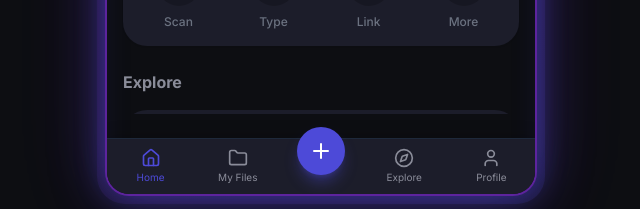
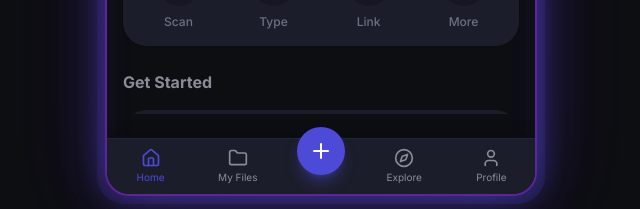
Before and after one commit to monstah123/monstah-echonote-ai, a React (Vite) app: page / in a window 1280 px wide. Shown: the part 604-813 px from the top of the page, without its empty margins (319-959 px from the left). Built offline with nearby package versions, Linux system fonts and the light colour scheme; no server answers.

Commit message:
Feature: Activate 'Continue Listening' recent note card on Home dashboard

```diff
--- a/App.tsx
+++ b/App.tsx
@@ -343,10 +343,29 @@ const App: React.FC = () => {
   }, [showToast]);
 
 
+  // Track last opened note for "Continue Listening" feature
+  const [lastOpenedNoteId, setLastOpenedNoteId] = useState<number | null>(null);
+
+  useEffect(() => {
+    if (activeNote) {
+      setLastOpenedNoteId(activeNote.id);
+      localStorage.setItem('LAST_OPENED_NOTE_ID', activeNote.id.toString());
+    }
+  }, [activeNote]);
+
+  useEffect(() => {
+    const savedId = localStorage.getItem('LAST_OPENED_NOTE_ID');
+    if (savedId) {
+      setLastOpenedNoteId(parseInt(savedId));
+    }
+  }, []);
+
+  const recentNote = notes.find(n => n.id === lastOpenedNoteId);
+
   const renderView = () => {
     switch (currentView) {
       case AppView.Home:
-        return <Home isDarkMode={isDarkMode} onNewNote={startNewNote} toggleTheme={toggleTheme} onFileImport={handleFileImport} onStartScan={handleStartScan} />;
+        return <Home isDarkMode={isDarkMode} onNewNote={startNewNote} toggleTheme={toggleTheme} onFileImport={handleFileImport} onStartScan={handleStartScan} recentNote={recentNote} onOpenNote={handleSelectNote} />;
       case AppView.Scanner:
         return <ScannerView onCapture={handleCapture} onClose={() => { setShouldAutoPlay(false); setCurrentView(AppView.Home); }} />;
       case AppView.MyFiles:
@@ -356,7 +375,7 @@ const App: React.FC = () => {
       case AppView.Chat:
         return <ChatView note={activeNote} onBack={handleBackToNotes} />;
       default:
-        return <Home isDarkMode={isDarkMode} onNewNote={startNewNote} toggleTheme={toggleTheme} onFileImport={handleFileImport} />;
+        return <Home isDarkMode={isDarkMode} onNewNote={startNewNote} toggleTheme={toggleTheme} onFileImport={handleFileImport} recentNote={recentNote} onOpenNote={handleSelectNote} />;
     }
   };
 
--- a/components/Home.tsx
+++ b/components/Home.tsx
@@ -1,7 +1,8 @@
 
 import React from 'react';
 import AppLogo from './AppLogo';
-import { Sun, Moon, File, Scan, Type, Link, Plus, Headphones, PauseCircle, User, Droplet } from 'lucide-react';
+import { Note } from '../types';
+import { Sun, Moon, File, Scan, Type, Link, Plus, Headphones, PauseCircle, User, Droplet, PlayCircle } from 'lucide-react';
 
 interface HomeProps {
     isDarkMode: boolean;
@@ -9,7 +10,11 @@ interface HomeProps {
     toggleTheme: () => void;
     onFileImport: (file: File) => void;
     onStartScan: () => void;
+    recentNote?: Note;
+    onOpenNote?: (note: Note) => void;
 }
+
+
 
 const ImportIcon: React.FC<{ icon: React.ReactNode; label: string }> = ({ icon, label }) => (
     <div className="flex flex-col items-center space-y-2 text-light-text-secondary dark:dark-text-secondary">
@@ -54,7 +59,7 @@ const KindleIcon: React.FC<{ size: number; className?: string }> = ({ size, clas
 const GmailIcon: React.FC<{ size: number; className?: string }> = ({ size, className }) => <svg className={className} width={size} height={size} viewBox="0 0 24 24"><path fill="#ea4335" d="M5,20.5V11L12,5.5L19,11V20.5H5Z" /><path fill="#c5221f" d="M19,20.5V11L12,16.5L5,11V20.5H19Z" /><path fill="#4285f4" d="M5,9,12,3.5,19,9,12,14.5Z" /></svg>;
 
 
-const Home: React.FC<HomeProps> = ({ isDarkMode, onNewNote, toggleTheme, onFileImport, onStartScan }) => {
+const Home: React.FC<HomeProps> = ({ isDarkMode, onNewNote, toggleTheme, onFileImport, onStartScan, recentNote, onOpenNote }) => {
     return (
         <div className="flex flex-col space-y-6 h-full overflow-y-auto pb-16 px-4">
             <header className="flex justify-between items-center pt-2 pb-2">
@@ -120,18 +125,35 @@ const Home: React.FC<HomeProps> = ({ isDarkMode, onNewNote, toggleTheme, onFileI
                 </div>
             </section>
 
-            <section>
-                <h3 className="font-bold mb-4 text-light-text dark:text-dark-text-secondary">Explore</h3>
-                <div className="bg-light-card dark:bg-dark-card p-3 rounded-3xl shadow-sm flex items-center gap-4 cursor-pointer hover:bg-gray-50 dark:hover:bg-slate-800/60 transition-colors">
-                    <div className="w-12 h-12 bg-gray-200 dark:bg-slate-700 rounded-xl flex-shrink-0 flex items-center justify-center">
-                        <PauseCircle size={24} className="text-light-text-secondary dark:text-dark-text-secondary" />
+            {recentNote ? (
+                <section>
+                    <h3 className="font-bold mb-4 text-light-text dark:text-dark-text-secondary">Continue Listening</h3>
+                    <div onClick={() => onOpenNote && onOpenNote(recentNote)} className="bg-light-card dark:bg-dark-card p-3 rounded-3xl shadow-sm flex items-center gap-4 cursor-pointer hover:bg-gray-50 dark:hover:bg-slate-800/60 transition-colors">
+                        <div className="w-12 h-12 bg-brand-blue/10 dark:bg-slate-700 rounded-xl flex-shrink-0 flex items-center justify-center">
+                            <PlayCircle size={24} className="text-brand-blue" />
+                        </div>
+                        <div className="flex-1 overflow-hidden">
+                            <p className="font-semibold text-sm truncate text-light-text dark:text-dark-text">{recentNote.title}</p>
+                            <p className="text-xs text-light-text-secondary dark:text-dark-text-secondary">
+                                {recentNote.createdAt ? new Date(recentNote.createdAt).toLocaleDateString() : 'Recent'} • Tap to resume
+                            </p>
+                        </div>
                     </div>
-                    <div className="flex-1 overflow-hidden">
-                        <p className="font-semibold text-sm truncate text-light-text dark:text-dark-text">This new app will help save yo...</p>
-                        <p className="text-xs text-light-text-secondary dark:text-dark-text-secondary">22 mins</p>
+                </section>
+            ) : (
+                <section>
+                    <h3 className="font-bold mb-4 text-light-text dark:text-dark-text-secondary">Get Started</h3>
+                    <div onClick={onNewNote} className="bg-light-card dark:bg-dark-card p-3 rounded-3xl shadow-sm flex items-center gap-4 cursor-pointer hover:bg-gray-50 dark:hover:bg-slate-800/60 transition-colors">
+                        <div className="w-12 h-12 bg-gray-200 dark:bg-slate-700 rounded-xl flex-shrink-0 flex items-center justify-center">
+                            <Plus size={24} className="text-light-text-secondary dark:text-dark-text-secondary" />
+                        </div>
+                        <div className="flex-1 overflow-hidden">
+                            <p className="font-semibold text-sm truncate text-light-text dark:text-dark-text">Start your first note</p>
+                            <p className="text-xs text-light-text-secondary dark:text-dark-text-secondary">Create text to listen to</p>
+                        </div>
                     </div>
-                </div>
-            </section>
+                </section>
+            )}
         </div>
     );
 };
```
